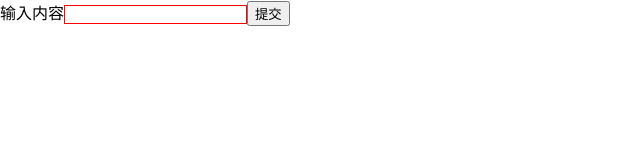
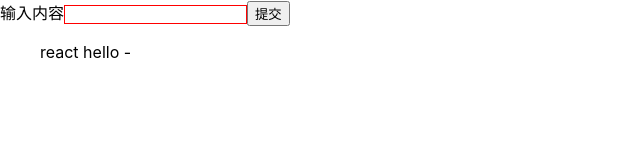
Before and after one commit to homxuwang/ReactLearning, a React (Create React App) app in the folder todo-list/: page / in a window 1280 px wide. Both pictures are taken after a click on the button "提交". Shown: the top 160 px of the page, without its empty margins (0-640 px from the left). Built offline with nearby package versions, Linux system fonts and the light colour scheme.

Commit message:
relationship between state,props and render

```diff
--- /dev/null
+++ b/todo-list/src/Test.js
@@ -0,0 +1,11 @@
+import React,{Component} from 'react'
+
+class Test extends Component {
+    //当父组件的render函数被运行时，它的子组件的render都将被重新运行
+    render() {
+        console.log('Test render')
+        return <div>{this.props.content}</div>
+    }
+}
+
+export default Test
--- a/todo-list/src/TodoItem.js
+++ b/todo-list/src/TodoItem.js
@@ -4,14 +4,15 @@ import PropTypes from 'prop-types'
 class TodoItem extends Component{
     constructor(props) {
       super(props)
+      //当组件的state发生改变的时候，render函数就会重新执行
       this.handelClick = this.handelClick.bind(this)
     }
 
     render(){
-      const {content} = this.props
+      const {content , test} = this.props
       return(
         <div onClick= {this.handelClick}>
-          { content }
+          {test} - { content }
         </div>
       )
     }
@@ -24,10 +25,17 @@ class TodoItem extends Component{
     }
 }
 
+{/*用于类型校验*/}
 TodoItem.propTypes = {
+  test: PropTypes.string.isRequired,
   content: PropTypes.string,
   deleteItem: PropTypes.func,
   index: PropTypes.number
 }
 
+{/*在这里定义属性的默认值*/}
+TodoItem.defaultProps = {
+  test: 'react hello'
+}
+
 export default TodoItem;
--- a/todo-list/src/TodoList.js
+++ b/todo-list/src/TodoList.js
@@ -1,5 +1,6 @@
 import React,{Component,Fragment} from 'react'
 import TodoItem from './TodoItem'
+import Test from './Test'
 import './style.css'
 
 
@@ -17,6 +18,7 @@ class TodoList extends Component {
     }
 
     render() {
+      console.log('render')
         return(
             <Fragment>
                 <div>
@@ -36,6 +38,7 @@ class TodoList extends Component {
                 <ul>
                     { this.getTodoItem() }
                 </ul>
+                <Test content={this.state.inputValue}/>
             </Fragment>
         )
     }
```
